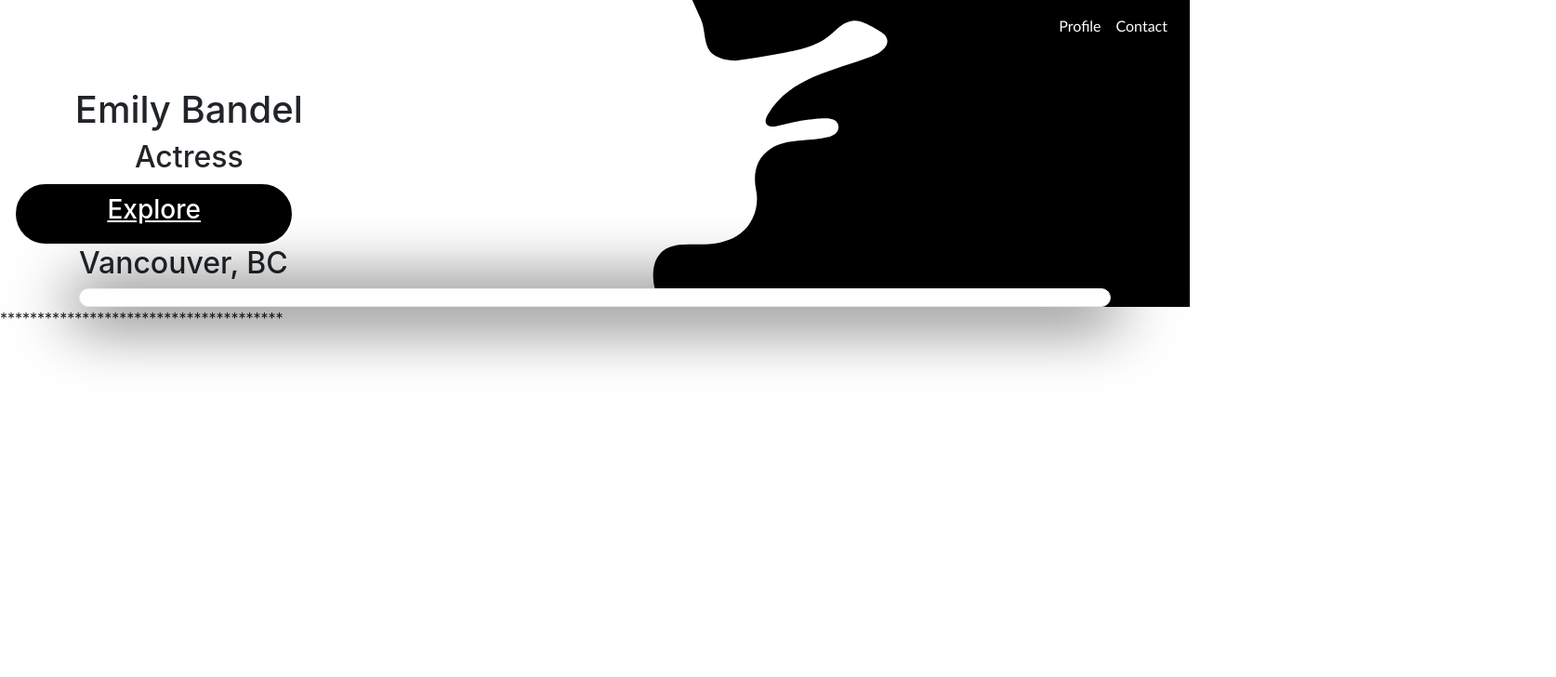
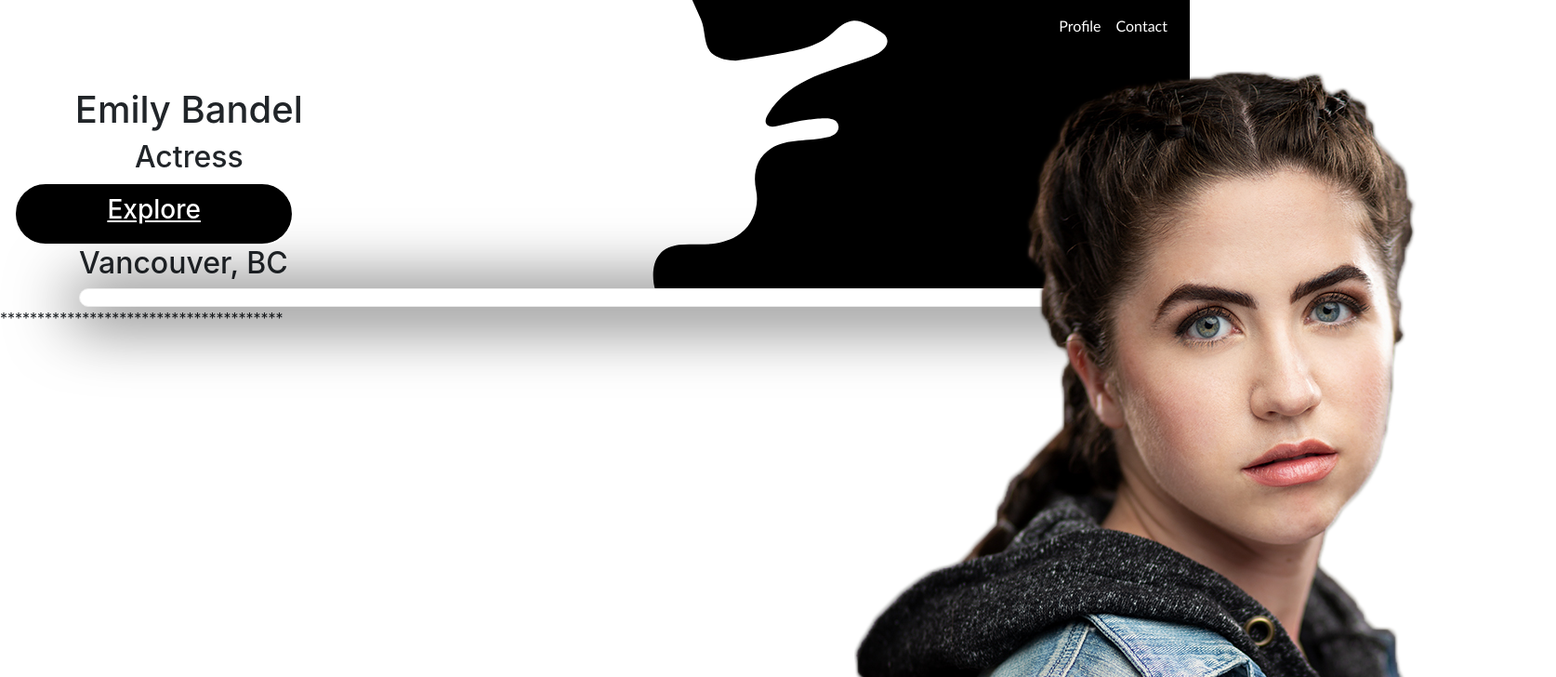
Before and after one commit to SammyRobensParadise/webpage-application, a React (Create React App) app: page / in a window 1280 px wide. Shown: the top 728 px of the page at 93% size, 1674 px wide, since content can reach past the window. Built offline with nearby package versions, Linux system fonts and the light colour scheme.

Commit message:
updating JS for carousel

```diff
--- a/src/Landing.css
+++ b/src/Landing.css
@@ -46,3 +46,13 @@ position: relative;
     height: 20px;
     border-radius: 10px;
   }
+
+  .EmilyBandelImg{
+        position: absolute;
+        left: 0px;
+        top: 0px;
+        width: 816px;
+        height: 1224px;
+        z-index: 1;
+
+  }
--- a/src/Landing.js
+++ b/src/Landing.js
@@ -1,22 +1,49 @@
 import React, { Component } from 'react';
-import inkstain from './inkstain.svg';
 import Navigation from './Navigation';
 import './Landing.css';
 import './App.css';
 import './inkstain.svg';
+import BullyMasked from './img/BullyMasked.png';
+import NerdyMasked from './img/NerdyMasked.png';
+import FancyMasked from './img/FancyMasked.png';
+import StunningMasked from './img/StunningMasked.png';
 import { Container, Row, Col } from 'reactstrap';
 
 class Landing extends Component {
   constructor(props){
     super(props);
     this.state = { Images:[
-
+      BullyMasked,
+      NerdyMasked,
+      FancyMasked,
+      StunningMasked
     ],
-    current: 0,
-    isNext: true
+    current: 0
     };
   };
+  getImgNumSize(props){
+      var imgNum = this.state.Images.length;
+      return imgNum;
+    };
+  getCurrentImg(props){
+    return this.setCurrentImg();
+  };
+  setCurrentImg(props){
+    //checking to see if the current value is that of first element in the array
+    var defaultCurrent = this.state.current;
+    var num = this.getImgNumSize()-this.getImgNumSize();
+    if (defaultCurrent === num ){
+      return this.state.Images[num].toString();
+    }
+  };
+  handleNext(props){
+
+  };
   render() {
+    var name = "Emily Bandel";
+    let headerPhoto = <img className="EmilyBandelImg" src={this.getCurrentImg()} alt={name+this.getCurrentImg()}/>
+    //let nextButton = <div className="taverseCarouselbtn" onClick={this.setCurrentImg()} alt="Next Image"></div>
+
     return (
      <div className="inkstain">
       <Navigation />
@@ -32,7 +59,7 @@ class Landing extends Component {
       </Col>
       <Col xs="4"className="heroright">
       <Container>
-
+      {headerPhoto}
       </Container>
       </Col>
       </Row>
@@ -40,6 +67,7 @@ class Landing extends Component {
       <Col xs="12"><h2><span>Vancouver, BC</span></h2></Col>
       </Row>
       </Container>
+
       <Container>
       <Row>
         <Col>
```
